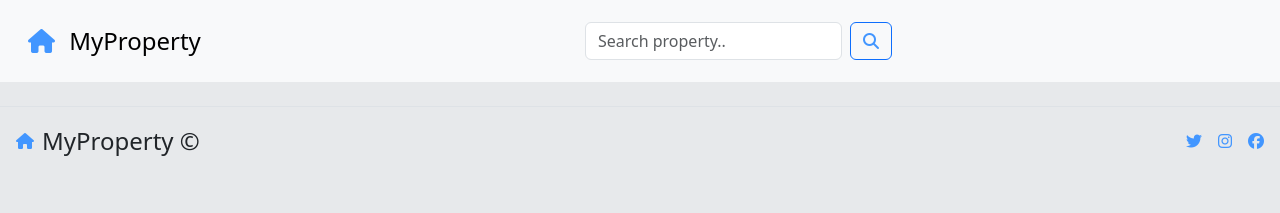
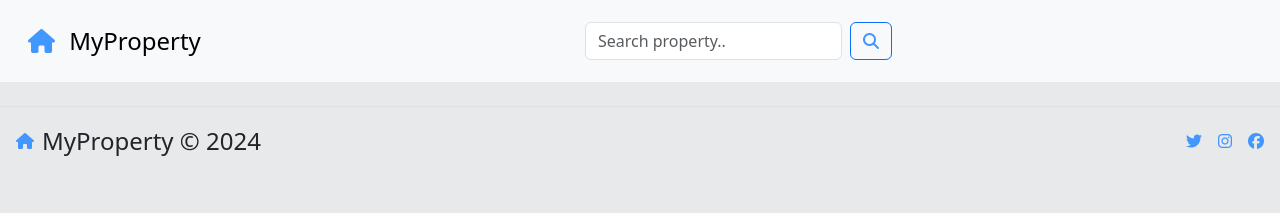
Before and after one commit to Newtonkamau14/Property-App, a React (Vite) app in the folder client/: page /showproperty/1 in a window 1280 px wide. Shown: the top 213 px of the page. Built offline with nearby package versions, Linux system fonts and the light colour scheme.

Commit message:
add getFullYear() to get current year

```diff
--- a/client/src/components/Footer.tsx
+++ b/client/src/components/Footer.tsx
@@ -1,4 +1,5 @@
 function Footer() {
+  const currentYear = new Date().getFullYear();
   return (
     <footer className="footer d-flex flex-wrap justify-content-between align-items-center py-3 my-4 border-top">
       <div className="col-md-4 d-flex align-items-center ms-3">
@@ -9,7 +10,7 @@ function Footer() {
           <i className="fa-solid fa-house"></i>
         </a>
         <span className="mb-3 mb-md-0 fs-4">
-          MyProperty &#169; <span className="yr"></span>
+          MyProperty &#169; {currentYear}
         </span>
       </div>
 
```
